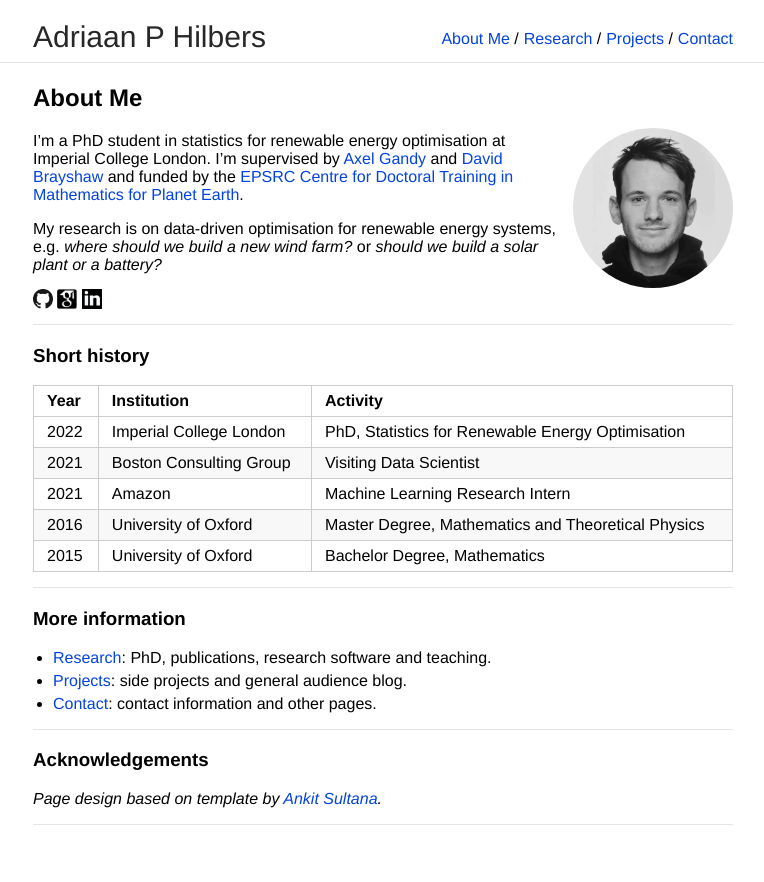
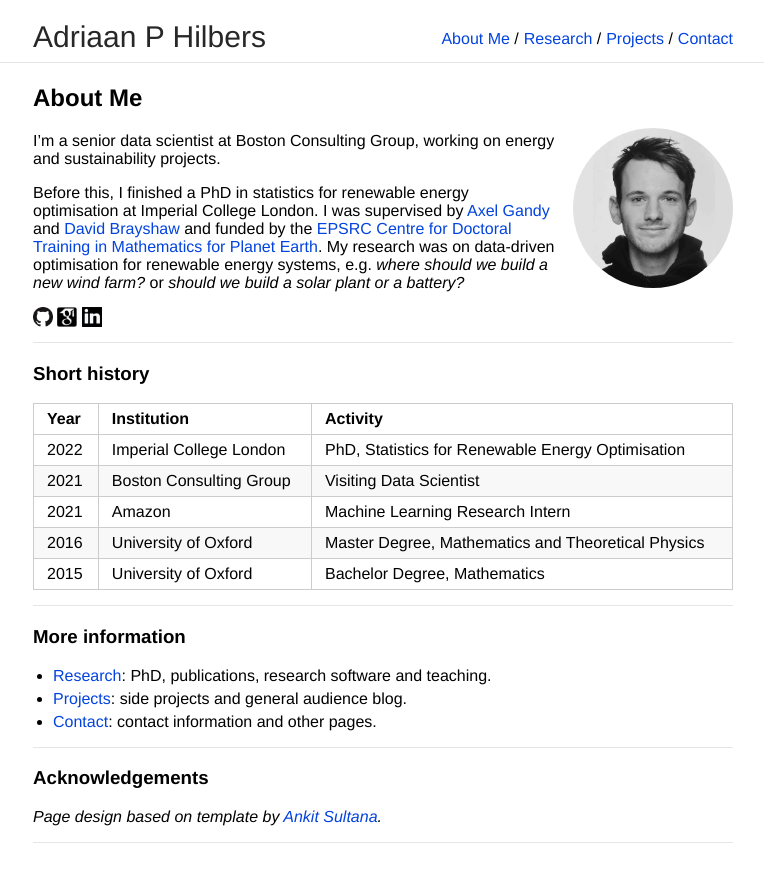
Before and after one commit to ahilbers/ahilbers.github.io, a Jekyll site: the page built from index.md, in a window 1280 px wide. Shown: the top 882 px of the page, without its empty margins (257-1021 px from the left). Built offline with Jekyll 4.4.1, drawn with Linux system fonts in a browser that asks for light colours; our own code applies the rules of GitHub Pages for plain Markdown files.

Commit message:
update index

```diff
--- a/index.md
+++ b/index.md
@@ -7,9 +7,9 @@
 
 <img class="profile-picture" src="images/adriaan.jpg">
 
-I'm a PhD student in statistics for renewable energy optimisation at Imperial College London. I'm supervised by [Axel Gandy](http://wwwf.imperial.ac.uk/~agandy/) and [David Brayshaw](https://research.reading.ac.uk/meteorology/people/david-brayshaw/) and funded by the [EPSRC Centre for Doctoral Training in Mathematics for Planet Earth](https://www.mpecdt.org).
+I'm a senior data scientist at Boston Consulting Group, working on energy and sustainability projects.
 
-My research is on data-driven optimisation for renewable energy systems, e.g. *where should we build a new wind farm?* or *should we build a solar plant or a battery?*
+Before this, I finished a PhD in statistics for renewable energy optimisation at Imperial College London. I was supervised by [Axel Gandy](http://wwwf.imperial.ac.uk/~agandy/) and [David Brayshaw](https://research.reading.ac.uk/meteorology/people/david-brayshaw/) and funded by the [EPSRC Centre for Doctoral Training in Mathematics for Planet Earth](https://www.mpecdt.org). My research was on data-driven optimisation for renewable energy systems, e.g. *where should we build a new wind farm?* or *should we build a solar plant or a battery?*
 
 <a href = "https://github.com/ahilbers"> <img class="inline-picture" src="images/github.png" /> </a>
 <a href = "https://scholar.google.com/citations?user=SqSbcwQAAAAJ&hl=en&oi=ao"> <img class="inline-picture" src="images/scholar.jpg" /> </a>
```
